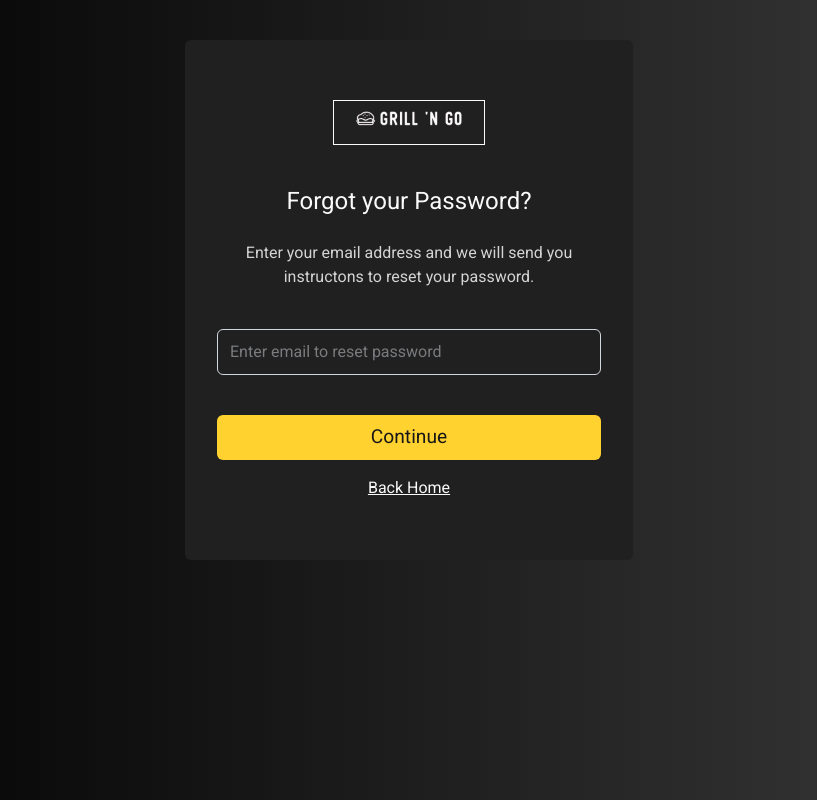
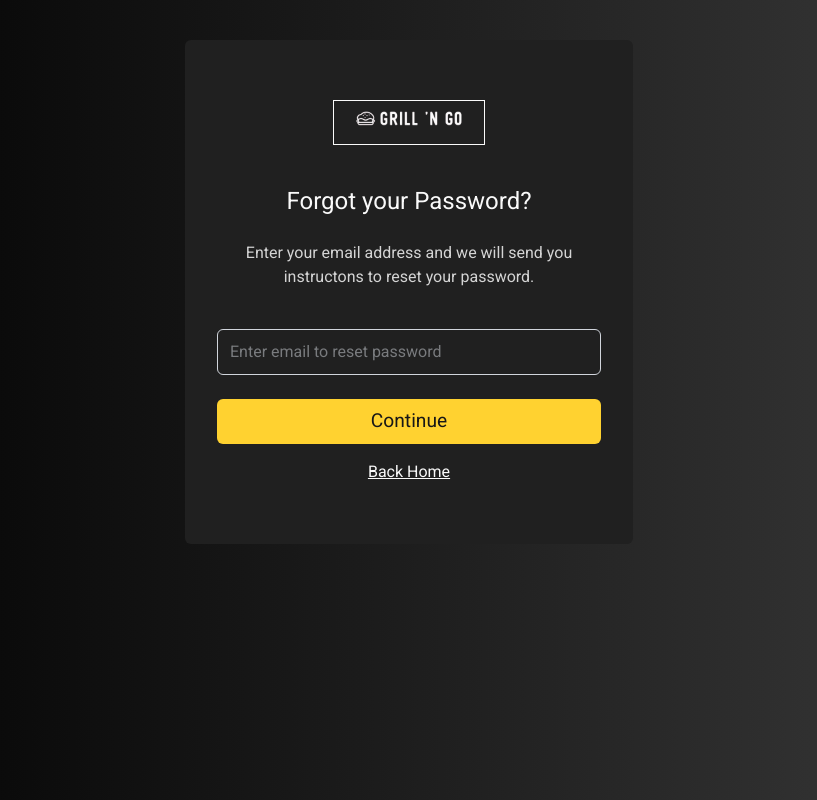
Before and after one commit to thami-coding/food-delivery, a React (Vite) app in the folder frontend/: page /forgot-password in a window 1280 px wide. Shown: the whole page, without its empty margins (231-1048 px from the left). Built offline with nearby package versions, Linux system fonts and the light colour scheme.

Commit message:
modify component styles

```diff
--- a/frontend/src/pages/ForgotPasswordPage.tsx
+++ b/frontend/src/pages/ForgotPasswordPage.tsx
@@ -50,7 +50,7 @@ export default function ForgotPaswordPage() {
 
         <button
           disabled={isPending}
-          className={`w-full text-neutral-900 text-[1.2rem] py-2 mt-7 rounded-md cursor-pointer hover:bg-amber-400 ${isPending ? "bg-gray-500" : "bg-amber-300"
+          className={`w-full text-neutral-900 text-[1.2rem] py-2 mt-3 rounded-md cursor-pointer hover:bg-amber-400 ${isPending ? "bg-gray-500" : "bg-amber-300"
             }`}
         >
           Continue
```
